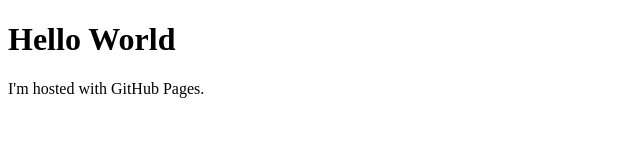
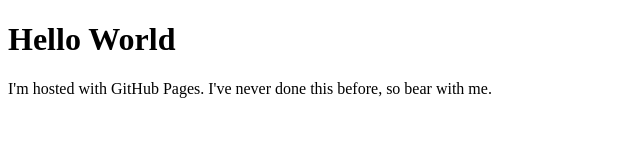
Before and after one commit to nealgillis/nealgillis.github.io, a plain HTML site: page index.html in a window 1280 px wide. Shown: the whole page, without its empty margins (0-640 px from the left). Drawn offline with Linux system fonts and the light colour scheme.

Commit message:
Update index.html

```diff
--- a/index.html
+++ b/index.html
@@ -2,6 +2,6 @@
 <html>
 <body>
 <h1>Hello World</h1>
-<p>I'm hosted with GitHub Pages.</p>
+<p>I'm hosted with GitHub Pages. I've never done this before, so bear with me.</p>
 </body>
 </html>
```
